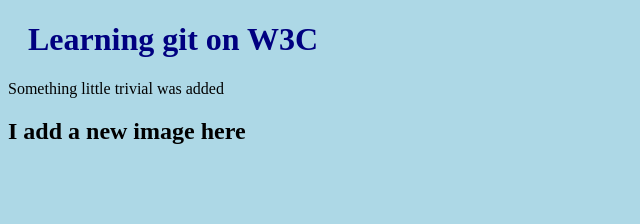
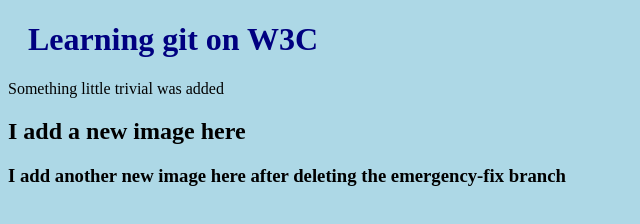
Before and after one commit to ienming/hello-world, a plain HTML site: page index.html in a window 1280 px wide. Shown: the whole page, without its empty margins (0-640 px from the left). Drawn offline with Linux system fonts and the light colour scheme.

Commit message:
added new image

```diff
--- a/index.html
+++ b/index.html
@@ -13,5 +13,6 @@
     </h1>
     <p>Something little trivial was added</p>
     <h2>I add a new image here</h2>
+    <h3>I add another new image here after deleting the emergency-fix branch</h3>
 </body>
 </html>
```
